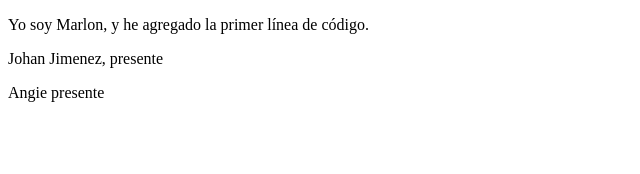
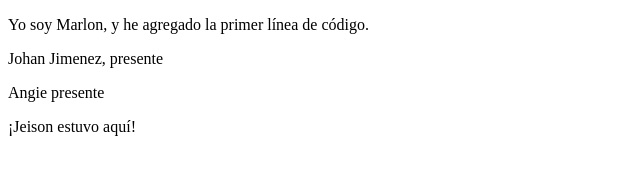
Before and after one commit to jjimenezg19/proyecto_johan1, a plain HTML site: page index.html in a window 1280 px wide. Shown: the whole page, without its empty margins (0-640 px from the left). Drawn offline with Linux system fonts and the light colour scheme.

Commit message:
Jeison actualiza el documento de prueba
El documento de prueba de Johan ha sido editado por Jeison.

```diff
--- a/index.html
+++ b/index.html
@@ -8,5 +8,6 @@
     <p>Yo soy Marlon, y he agregado la primer línea de código.</p>
     <p> Johan Jimenez, presente </p>
     <p> Angie presente</p>
+    <p>&iexcl;Jeison estuvo aquí&#33;</p>
 </body>
 </html>
```
